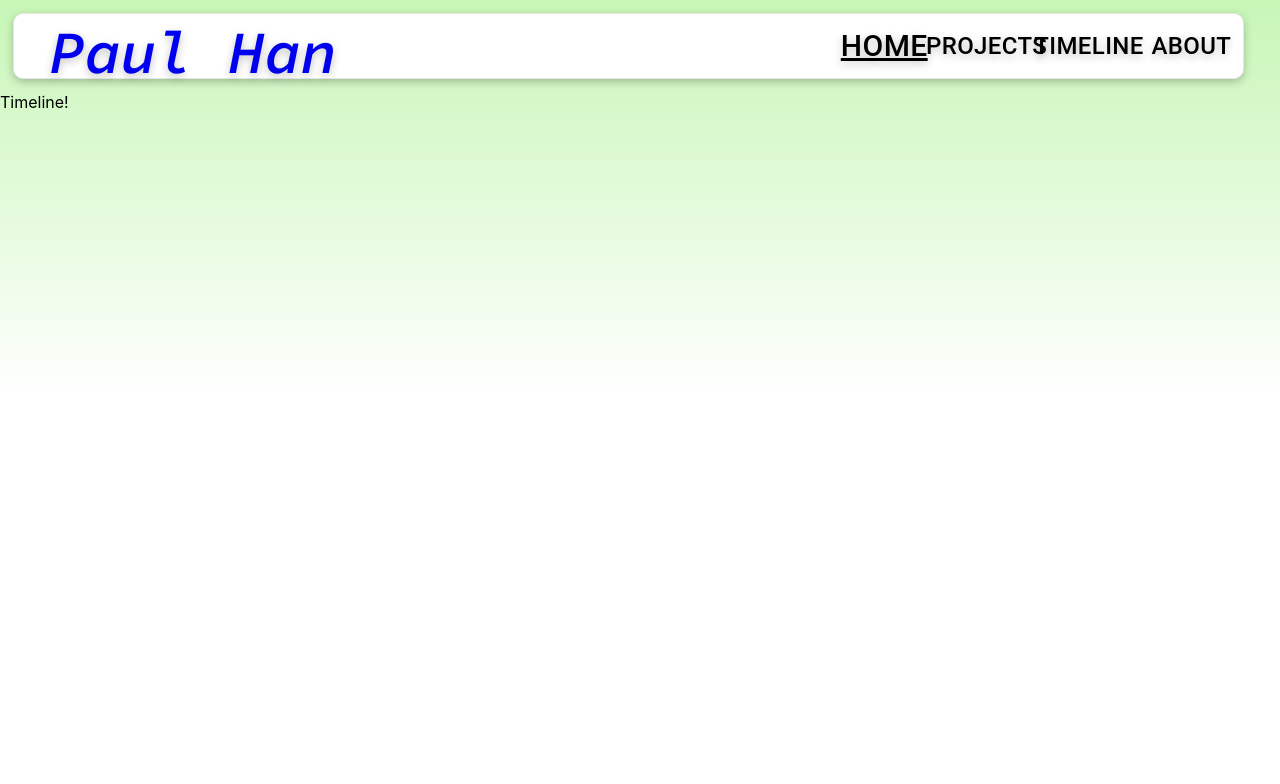
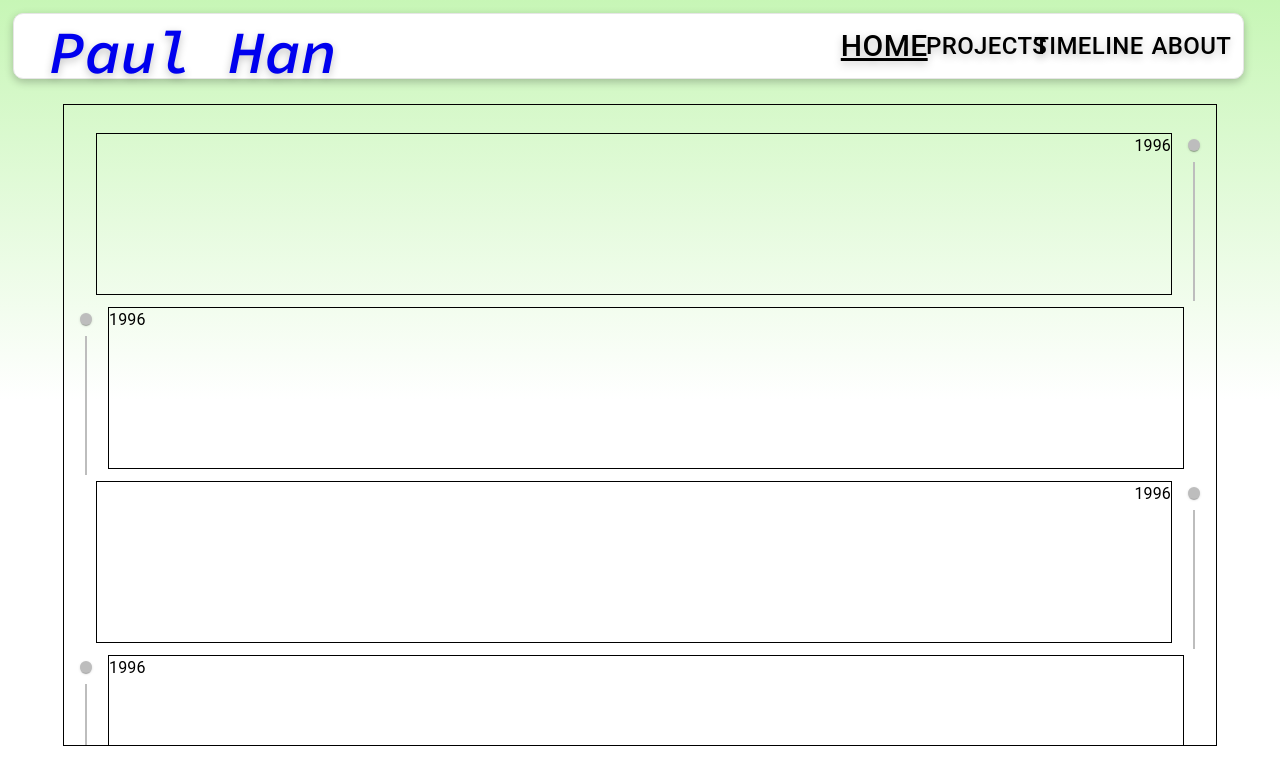
Before and after one commit to PaulHan0527/Portfolio, a React (Create React App) app: page /timeline in a window 1280 px wide. Shown: the top 784 px of the page. Built offline with nearby package versions, Linux system fonts and the light colour scheme.

Commit message:
did something

```diff
--- a/package.json
+++ b/package.json
@@ -6,6 +6,7 @@
     "@emotion/react": "^11.10.5",
     "@emotion/styled": "^11.10.5",
     "@mui/icons-material": "^5.11.9",
+    "@mui/lab": "^5.0.0-alpha.120",
     "@mui/material": "^5.11.9",
     "@testing-library/jest-dom": "^5.16.5",
     "@testing-library/react": "^13.4.0",
--- a/src/App.js
+++ b/src/App.js
@@ -6,7 +6,7 @@ import './App.css';
 // Components
 import Home from './Components/Contents/Home/Home';
 import Projects from './Components/Contents/Projects/Projects';
-import Timeline from './Components/Contents/Timeline/Timeline';
+import Timelines from './Components/Contents/Timeline/Timelines';
 import About from './Components/Contents/About/About';
 import Header from './Components/Header/Header';
 
@@ -22,7 +22,7 @@ function App() {
           <Route path='/' element={<Home/>}/>
           <Route path='/projects' element={<Projects/>}/>
           <Route path='/about' element={<About/>}/>
-          <Route path='/timeline' element={<Timeline/>}/>
+          <Route path='/timeline' element={<Timelines/>}/>
         </Routes>
         <div className='footer-container'>
 
--- a/src/Components/Contents/Projects/GridView.js
+++ b/src/Components/Contents/Projects/GridView.js
@@ -4,8 +4,6 @@ import projectsInfo from "./ProjectObjects";
 
 
 const GridView = (props) => {
-
-
 
     return (
         <div className="projects-gridview-container">
@@ -14,6 +12,7 @@ const GridView = (props) => {
                     <GridViewItem
                         key={i}
                         name={element.name}
+                        growTime={(200 * i) + 200}
                     />
                 )
             })}
--- a/src/Components/Contents/Projects/GridViewItem.js
+++ b/src/Components/Contents/Projects/GridViewItem.js
@@ -1,15 +1,20 @@
 import Card from '@mui/material/Card';
+import { Grow } from '@mui/material';
 import CardContent from '@mui/material/CardContent';
 import "../contents.css"
 
 const GridViewItem = (props) => {
 
     return (
-        <Card className='projects-gridview-item'>
-            <CardContent>
-                {props.name}
-            </CardContent>
-        </Card>
+        <Grow in="true"  style={{ transformOrigin: '0 0 0' }}
+        timeout={props.growTime}
+        className='projects-gridview-item'>
+            <Card>
+                <CardContent>
+                    {props.name}
+                </CardContent>
+            </Card>
+        </Grow>
     )
 }
 
--- a/src/Components/Contents/Projects/Projects.js
+++ b/src/Components/Contents/Projects/Projects.js
@@ -5,6 +5,7 @@ import { useState } from "react";
 import "../contents.css"
 import GridView from "./GridView";
 import CarouselView from './CarouselView';
+import { Fade } from '@mui/material';
 
 
 const Projects = (props) => {
@@ -13,7 +14,9 @@ const Projects = (props) => {
 
     return (
         <div className="projects-container">
-            <div className="projects-header">
+            <Fade in="true"  style={{ transformOrigin: '0 0 0' }}
+        timeout={700}>
+            <div className="projects-header" align="right">
                     <ToggleButton
                         sx={ { backgroundColor: "white",
                                borderRadius:"10px",
@@ -28,6 +31,10 @@ const Projects = (props) => {
                                     backgroundColor: "white",
                                     opacity: 1,
                                     transition: "0.5s ease"
+                               },
+                               "&.Mui-selected:hover": {
+                                    backgroundColor: "white",
+                                    opacity: 1,
                                }
                             } }
                         value='grid'
@@ -49,6 +56,10 @@ const Projects = (props) => {
                                     backgroundColor: "white",
                                     opacity: 1,
                                     transition: "0.5s ease"
+                                },
+                                "&.Mui-selected:hover": {
+                                    backgroundColor: "white",
+                                    opacity: 1,
                                 }
                             } }
                         value='carousel'
@@ -57,6 +68,7 @@ const Projects = (props) => {
                         <ViewCarouselIcon/>
                     </ToggleButton>
             </div>
+            </Fade>
             {
                 gridView
                 ?
--- a/src/Components/Contents/Timeline/Timeline.js
+++ /dev/null
@@ -1,6 +0,0 @@
-const Timeline = (props) => {
-    return (
-        <div>Timeline!</div>
-    )
-}
-export default Timeline;
--- /dev/null
+++ b/src/Components/Contents/Timeline/Timelines.js
@@ -0,0 +1,65 @@
+import Timeline from '@mui/lab/Timeline';
+import TimelineItem from '@mui/lab/TimelineItem';
+import TimelineSeparator from '@mui/lab/TimelineSeparator';
+import TimelineConnector from '@mui/lab/TimelineConnector';
+import TimelineContent from '@mui/lab/TimelineContent';
+import TimelineDot from '@mui/lab/TimelineDot';
+import TimelineOppositeContent from '@mui/lab/TimelineOppositeContent';
+
+
+const Timelines = (props) => {
+
+
+
+    return (
+        <div className="timeline-container">
+            <Timeline position="alternate">
+                <TimelineItem>
+                    <TimelineOppositeContent>
+                        <div className='timeline-date'>
+                            1996
+                        </div>
+                    </TimelineOppositeContent>
+                    <TimelineSeparator>
+                        <TimelineDot/>
+                        <TimelineConnector/>
+                    </TimelineSeparator>
+                </TimelineItem>
+                <TimelineItem>
+                    <TimelineOppositeContent>
+                        <div className='timeline-date'>
+                            1996
+                        </div>
+                    </TimelineOppositeContent>
+                    <TimelineSeparator>
+                        <TimelineDot/>
+                        <TimelineConnector/>
+                    </TimelineSeparator>
+                </TimelineItem>
+                <TimelineItem>
+                    <TimelineOppositeContent>
+                        <div className='timeline-date'>
+                            1996
+                        </div>
+                    </TimelineOppositeContent>
+                    <TimelineSeparator>
+                        <TimelineDot/>
+                        <TimelineConnector/>
+                    </TimelineSeparator>
+                </TimelineItem>
+                <TimelineItem>
+                    <TimelineOppositeContent>
+                        <div className='timeline-date'>
+                            1996
+                        </div>
+                    </TimelineOppositeContent>
+                    <TimelineSeparator>
+                        <TimelineDot/>
+                        <TimelineConnector/>
+                    </TimelineSeparator>
+                </TimelineItem>
+            </Timeline>
+        </div>
+    )
+}
+export default Timelines;
--- a/src/Components/Contents/contents.css
+++ b/src/Components/Contents/contents.css
@@ -23,9 +23,6 @@
     width: 90vw;
     height: 80vh;
     margin: 1% auto;
-
-
-
     /* border-style: solid;
     border-width: 1px;
     border-color: black; */
@@ -34,14 +31,11 @@
 .projects-header {
     height: 10%;
     width: 100%;
-    border-style: solid;
-    border-width: 1px;
-    border-color: red
 }
 
 .projects-gridview-container {
     width: 100%;
-    height: 74%;
+    height: 80%;
     display: grid;
     /* Have this on Carousel view as well */
     margin-top: 2%;
@@ -49,12 +43,13 @@
     grid-auto-rows: 20vh;
     column-gap: 2%;
     row-gap: 5%;
-    overflow-y: auto;
+    padding-top: 3%;
+    padding-left: 3%;
+    /* overflow-y: auto; */
 
-
-    border-style: solid;
+    /* border-style: solid;
     border-width: 1px;
-    border-color: red;
+    border-color: black; */
 
 }
 
@@ -62,8 +57,12 @@
     box-shadow: rgba(99, 99, 99, 0.2) 0px 2px 8px 0px;
     border-style: solid;
     border-width: 0.1px;
-    border-radius: 10px;
+    border-radius: 20px;
     border-color: rgb(230, 230, 230);
+
+    /* border-style: solid;
+    border-width: 1px;
+    border-color: black; */
 
 }
 
@@ -85,8 +84,26 @@
 
 /* Timeline */
 /* ---------------------------------------------------------------------------- */
+.timeline-container {
+    width: 90vw;
+    height: 80vh;
+    margin: 1% auto;
+
+    overflow-y: auto;
+
+    border-style: solid;
+    border-width: 1px;
+    border-color: black;
+}
 
 
+.timeline-date {
+    height: 20vh;
+
+    border-style: solid;
+    border-width: 1px;
+    border-color: black;
+}
 
 
 
```
Also changed, not shown: src/Components/Contents/Timeline/TimelineObjects.js (added, +49 -0 lines), 1 other file (tests, documents, lock files or other folders).
